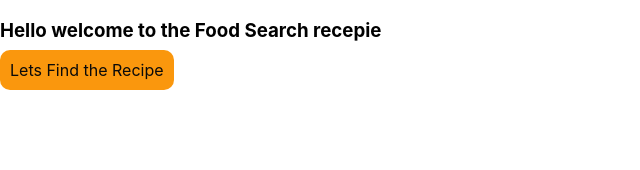
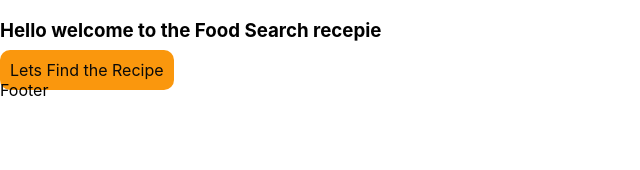
Before and after one commit to Suneetharavi/MyProject2, a React (Create React App) app: page / in a window 1280 px wide. Shown: the top 170 px of the page, without its empty margins (0-640 px from the left). Built offline with nearby package versions, Linux system fonts and the light colour scheme.

Commit message:
CeatedFooterComponent

```diff
--- /dev/null
+++ b/src/components/Footer/Footer.jsx
@@ -0,0 +1,15 @@
+import React from 'react'
+import '../Footer/footer.css'
+
+function Footer() {
+  return (
+    <div className='Footer-Container'>
+
+
+
+        Footer
+    </div>
+  )
+}
+
+export default Footer
--- a/src/components/Welcomepage.jsx
+++ b/src/components/Welcomepage.jsx
@@ -1,12 +1,16 @@
 import React from 'react'
+import Footer from './Footer/Footer';
 import {Link} from 'react-router-dom';
 
 function Welcomepage() {
   return (
     <div>
         <h3>Hello welcome to the Food Search recepie</h3>
+        {/* <img src='Food Recipe Finder.png'></img> */}
 
         <Link to='/FoodSearchPage'> Lets Find the Recipe </Link>
+
+        <Footer/>
 
     </div>
   )
```
Also changed, not shown: src/components/Footer/footer.css (added).
